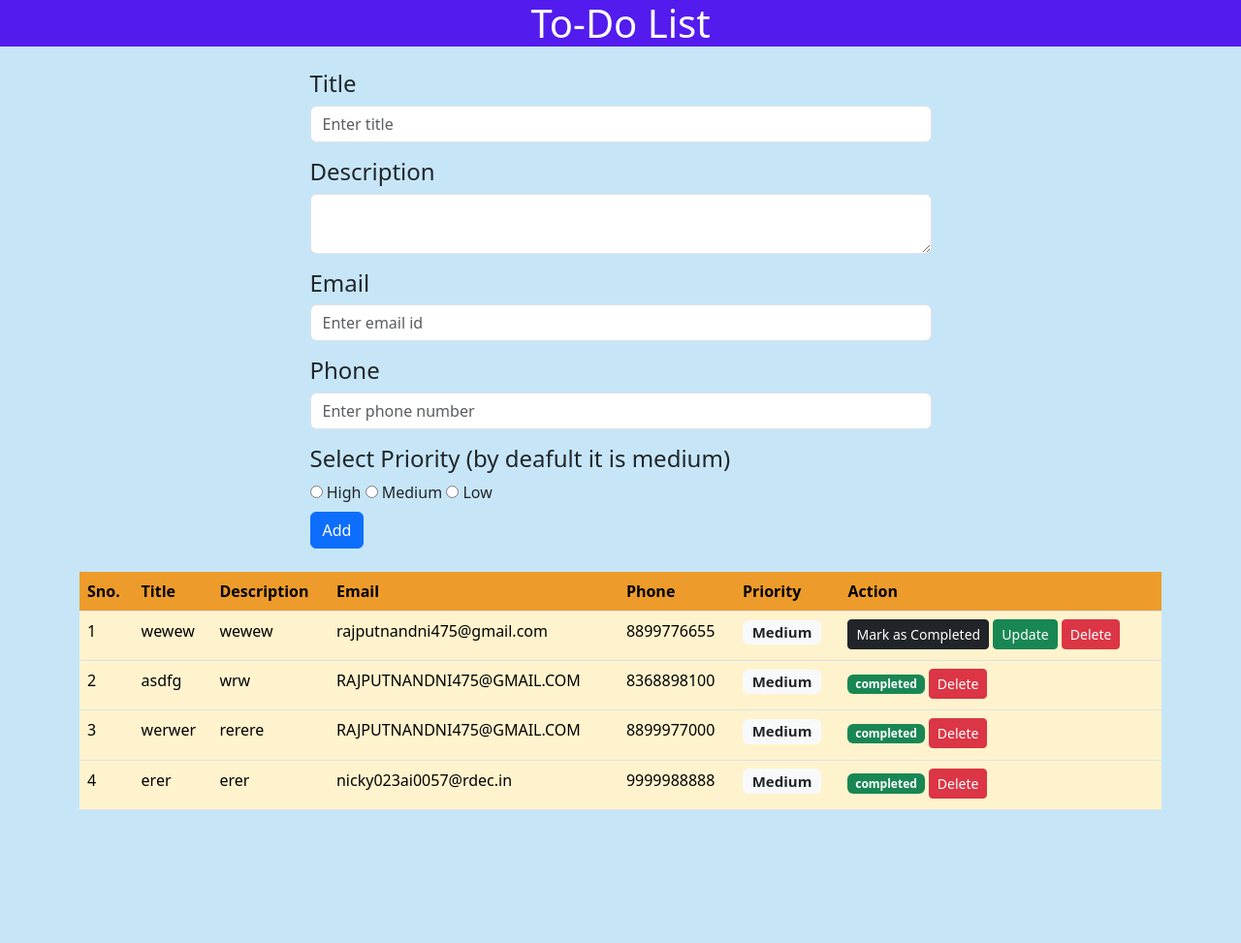
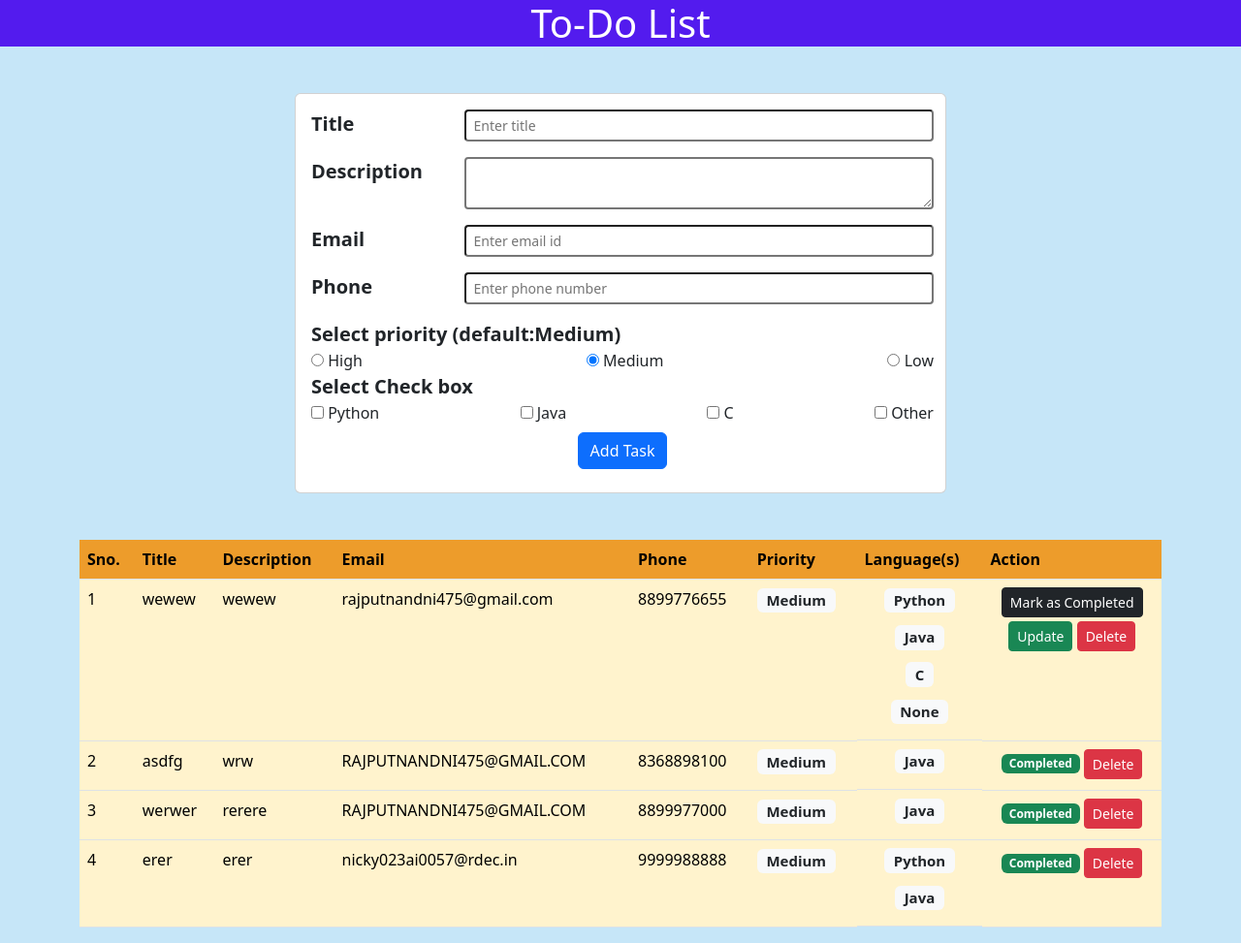
Before and after one commit to Nickysinghal/CRUD-todo-django, a Django app: page /todo/ in a window 1280 px wide. Shown: the whole page at 97% size. Before the commit the page ends 836 px from the top, so only its background shows below. Run offline with Django 5.2, Linux system fonts and the light colour scheme; data comes from the database, SQL or seed files in the repository; both versions use the stored data as it was after the commit.

Commit message:
Added check box for languages

```diff
--- a/mytodo/settings.py
+++ b/mytodo/settings.py
@@ -11,6 +11,7 @@ https://docs.djangoproject.com/en/5.1/ref/settings/
 """
 
 from pathlib import Path
+from django.contrib.messages import constants as messages
 
 # Build paths inside the project like this: BASE_DIR / 'subdir'.
 BASE_DIR = Path(__file__).resolve().parent.parent
--- a/templates/todo/index.html
+++ b/templates/todo/index.html
@@ -20,39 +20,59 @@
   <h1 class="text-center" style="background-color: rgb(83, 27, 238); color:white">To-Do List</h1>
   <div class="container">
 
-    <div class="row justify-content-center">
-      <div class="col-sm-7">
+    <div class="row justify-content-center my-5">
+      <div class="col-sm-7 card" style="width: 42rem;">
         <form action="{% url 'create_todo' %}" method="POST">
           {% csrf_token %}
-          <div class="mb-3 mt-3">
-            <h4><label for="title">Title</label></h4>
-            <input type="text" class="form-control" id="title" placeholder="Enter title" name="title" />
-          </div>
-          <div class="mb-3">
-            <h4><label for="description">Description</label></h4>
-            <textarea class="form-control" name="description"> </textarea>
+
+          <div class="mb-3 mt-3 d-flex justify-content-between">
+            <label class="fs-5 fw-semibold ps-1" for="title">Title</label>
+            <input type="text" class="form-control-sm w-75" id="title" placeholder="Enter title" name="title" />
           </div>
 
-          <div class="mb-3">
-            <h4><label for="email">Email</label></h4>
-            <input type="email" class="form-control" id="email" placeholder="Enter email id" name="email" required />
+          <div class="mb-3 d-flex justify-content-between">
+            <label class="fs-5 fw-semibold ps-1" for="description">Description</label>
+            <textarea class="form-control-sm w-75 border-2" name="description"> </textarea>
           </div>
 
-          <div class="mb-3">
-            <h4><label for="phone">Phone</label></h4>
-            <input type="tel" class="form-control" id="phone" placeholder="Enter phone number" name="phone"
-              maxlength="10" pattern="\d{10}" />
+          <div class="mb-3 d-flex justify-content-between">
+            <label class="fs-5 fw-semibold ps-1" for="email">Email</label>
+            <input type="email" class="form-control-sm w-75" id="email" placeholder="Enter email id" name="email"
+              required />
           </div>
+
+          <div class="mb-3 d-flex justify-content-between">
+            <label class="fs-5 fw-semibold ps-1" for="phone">Phone</label>
+            <input type="tel" class="form-control-sm w-75" id="phone" placeholder="Enter phone number" name="phone"
+              maxlength="10" pattern="\d{10}" required />
+          </div>
+
           <div>
             <div>
-              <h4><label>Select Priority (by deafult it is medium)</label></h4>
+              <label class="fs-5 fw-semibold ps-1">Select priority (default:Medium)</label>
             </div>
-            <input type="radio" name="priority" value="H"> <label>High</label>
-            <input type="radio" name="priority" value="M"> <label>Medium</label>
-            <input type="radio" name="priority" value="L"> <label>Low</label>
+            <div class="d-flex justify-content-between ps-1">
+              <div><input type="radio" name="priority" value="H"> <label>High</label></div>
+              <div><input type="radio" name="priority" value="M" checked> <label>Medium</label></div>
+              <div><input type="radio" name="priority" value="L"> <label>Low</label></div>
+            </div>
           </div>
 
-          <button type="submit" class="btn btn-primary my-2 mb-4">Add</button>
+          <div>
+            <div>
+              <label class="fs-5 fw-semibold ps-1">Select Check box</label>
+            </div>
+            <div class="d-flex justify-content-between ps-1">
+              <div><input type="checkbox" name="lang" value="P"> <label>Python</label></div>
+              <div><input type="checkbox" name="lang" value="J"> <label>Java</label></div>
+              <div><input type="checkbox" name="lang" value="C"> <label>C</label></div>
+              <div><input type="checkbox" name="lang" value="N"> <label>Other</label></div>
+
+            </div>
+          </div>
+          <div class="d-flex justify-content-center">
+            <button type="submit" class="btn btn-primary my-2 mb-4 ms-1">Add Task</button>
+          </div>
         </form>
       </div>
     </div>
@@ -66,13 +86,15 @@
           <th style="background-color: rgb(237, 156, 43);">Email</th>
           <th style="background-color: rgb(237, 156, 43);">Phone</th>
           <th style="background-color: rgb(237, 156, 43);">Priority</th>
+          <th style="background-color: rgb(237, 156, 43);">Language(s)</th>
           <th style="background-color: rgb(237, 156, 43);">Action</th>
+
 
         </tr>
       </thead>
       <tbody>
         {% for todo in todos %}
-        <tr>
+        <tr class="bg-yellow-200">
           <td class="bg-yellow-200">{{ forloop.counter }}</td>
           <td class="bg-yellow-200">{{ todo.title }}</td>
           <td class="bg-yellow-200">{{ todo.description }}</td>
@@ -89,17 +111,34 @@
             {%endif%}
           </td>
 
+          <td class="bg-yellow-200 d-flex flex-column align-items-center gap-1">
+            {%if 'P' in todo.languages%}
+            <h5><span class="badge bg-light text-dark">Python</span></h5>{%endif%}
+            {%if 'J' in todo.languages%}
+            <h5><span class="badge bg-light text-dark">Java</span></h5>{%endif%}
+            {%if 'C' in todo.languages %}
+            <h5><span class="badge bg-light text-dark">C</span></h5>{%endif%}
+            {%if 'N' in todo.languages %}
+            <h5><span class="badge bg-light text-dark">None</span></h5>
+            {%endif%}
+          </td>
           <td class="bg-yellow-200">
+            <div class="d-flex flex-column align-items-center gap-1 ">
+              <div>
+                {% if todo.completed %}
+                <span class="badge bg-success">Completed</span>
+                {% else %}
+                <a class="btn btn-sm btn-dark" href="{% url 'complete_todo' todo.id %}">Mark as Completed</a>
+              </div>
 
-            {% if todo.completed %}
-            <span class="badge bg-success">completed</span>
-            {% else %}
-            <a class="btn btn-sm btn-dark" href="{% url 'complete_todo' todo.id %}">Mark as Completed</a>
-            <a class="btn btn-sm btn-success" href="{% url 'update_todo' todo.id %}">Update</a>
-            {% endif %}
-            <a class="btn btn-sm btn-danger" href="{% url 'delete_todo' todo.id %}">Delete</a>
+              <div>
+                <a class="btn btn-sm btn-success" href="{% url 'update_todo' todo.id %}">Update</a>
+                {% endif %}
+                <a class="btn btn-sm btn-danger" href="{% url 'delete_todo' todo.id %}">Delete</a>
+              </div>
+            </div>
+          </td>
 
-          </td>
 
         </tr>
         {% endfor %}
--- a/todo/models.py
+++ b/todo/models.py
@@ -16,6 +16,7 @@ class Todo(models.Model):
     email = models.EmailField(max_length=55,null=True, blank=True)
     phone = PhoneNumberField(null=True, blank=True)
     priority = models.CharField(max_length=1, choices=PRIORITY_CHOICES,default='M')
+    languages = models.CharField(max_length=100,null=True,blank=True)
     #when we call Todo then it returns its title
     # def __str__(self) -> str:
     #     return self.title
--- a/todo/views.py
+++ b/todo/views.py
@@ -1,6 +1,7 @@
 from django.http import HttpResponse
 from django.shortcuts import get_object_or_404, render,redirect
 from .models import Todo
+from django.contrib import messages
 # Create your views here.
 def todo_list(request):
     todos = Todo.objects.order_by('-id')
@@ -10,12 +11,14 @@ def todo_list(request):
 
 def create_todo(request):
     if request.method == 'POST':
+        langs = request.POST.getlist('lang')
         title = request.POST.get('title')
         description =request.POST.get('description')
         email = request.POST.get('email')
         phone = request.POST.get('phone')
         priority = request.POST.get('priority')
-        Todo.objects.create(title=title,description=description, email=email, phone=phone, priority=priority)
+        languages = ','.join(langs)
+        Todo.objects.create(title=title,description=description, email=email, phone=phone, priority=priority, languages=languages)
     return redirect('todo_list') #this is the 'name' that we have defined in url.py
                                 #i.e path('todo/',views.todo_list,name="todo_list")
 
@@ -39,12 +42,15 @@ def update_todo(request,todo_id):
         email = data.get('email')
         phone= data.get('phone')
         priority = data.get('priority')
+        langs = data.getlist('lang')
+        languages = ','.join(langs)
 
         t.title = title
         t.description= description
         t.email=email
         t.phone = phone
         t.priority= priority
+        t.languages= languages
 
         t.save()
         return redirect('/')
```
Also changed, not shown: templates/todo/update.html (+64 -35 lines), db.sqlite3, todo/migrations/0006_todo_languages.py (added).
